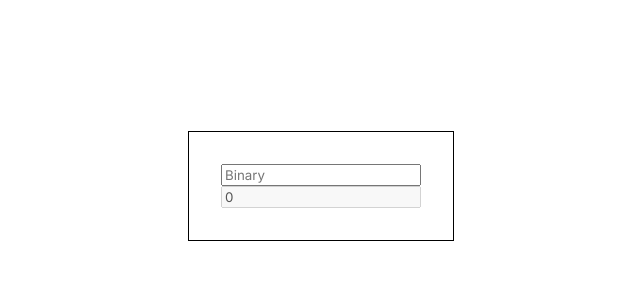
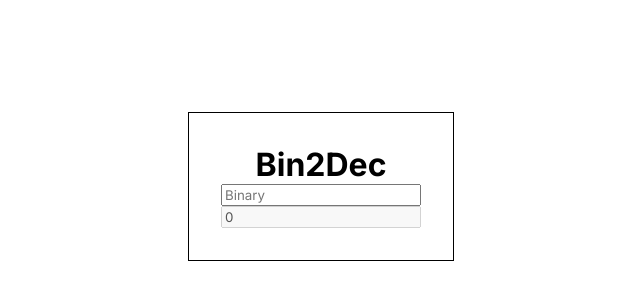
Before and after one commit to JumpingPhantom/bin2dec, an Angular app: page / in a window 1280 px wide. Shown: the part 214-514 px from the top of the page, without its empty margins (319-959 px from the left). Built offline with nearby package versions, Linux system fonts and the light colour scheme.

Commit message:
Added application name header

```diff
--- a/src/app/card/card.component.html
+++ b/src/app/card/card.component.html
@@ -1,3 +1,4 @@
 <div class="container">
+    <h1>Bin2Dec</h1>
     <ng-content></ng-content>
 </div>
```
